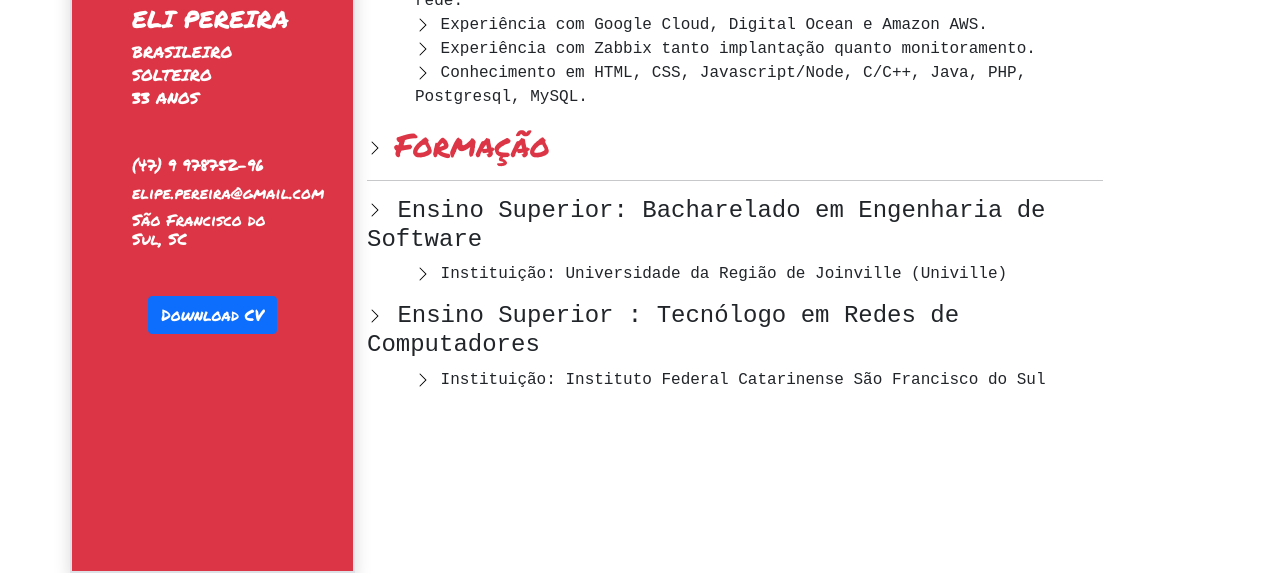
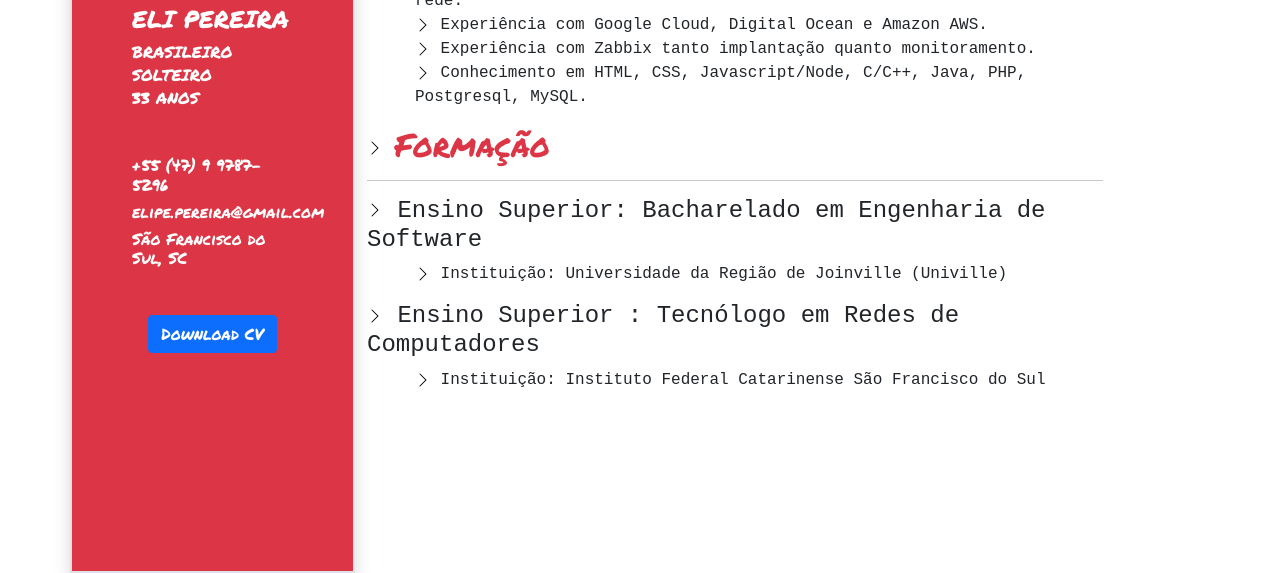
Before and after one commit to elipe-pereira/elipe-pereira, a plain HTML site: page index.html in a window 1280 px wide. Shown: the part 227-800 px from the top of the page. Drawn offline with Linux system fonts and the light colour scheme.

Commit message:
Ajuste no número do telefone

```diff
--- a/index.html
+++ b/index.html
@@ -28,7 +28,7 @@
 					</section>
 					<section class="text-start text-white">
 							<!-- <h2 class="h6 mx-5 my-5">DevOps, Administrador de Redes, Desenvoledor Python</h2> -->
-								<h2 class="h6 mx-5 mt-5 font-permanentmarker">(47) 9 978752-96</h2>
+								<h2 class="h6 mx-5 mt-5 font-permanentmarker">+55 (47) 9 9787-5296</h2>
 								<h2 class="h6 mx-5 font-permanentmarker">elipe.pereira@gmail.com</h2>
 								<h4 class="h6 mx-5 font-permanentmarker">São Francisco do Sul, SC</h4>
 						</section>
```
